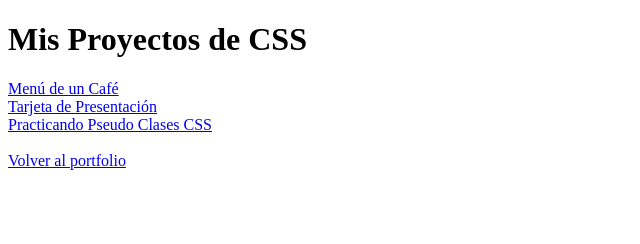
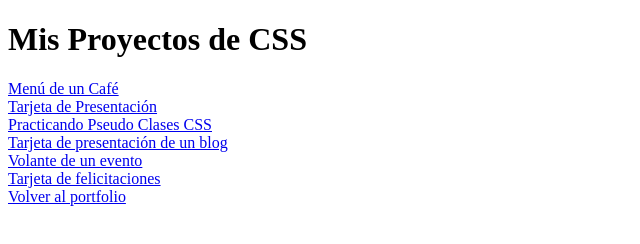
Before and after one commit to CFGGonzalezChavez/portfolio, a plain HTML site: page 02-CSS/index.html in a window 1280 px wide. Shown: the whole page, without its empty margins (0-640 px from the left). Drawn offline with Linux system fonts and the light colour scheme.

Commit message:
Actualice mi portfolio

```diff
--- a/02-CSS/index.html
+++ b/02-CSS/index.html
@@ -10,7 +10,9 @@
     <a href="./01-diseñando-un-menú-de-un-café/index.html">Menú de un Café</a><br>
     <a href="./02-tarjeta-de-presentación/index.html">Tarjeta de Presentación</a><br>
     <a href="./03-practicando-pseudo-clases-css/index.html">Practicando Pseudo Clases CSS</a><br>
-    <a href="./04-diseñando-una-tarjeta-de-publicación-de-un-blog/index.html"></a><br>
+    <a href="./04-diseñando-una-tarjeta-de-publicación-de-un-blog/index.html">Tarjeta de presentación de un blog</a><br>
+    <a href="./05-diseñando-volante-de-evento/index.html">Volante de un evento</a><br>
+    <a href="./06-diseñando-una-tarjeta-de-felicitaciones/index.html">Tarjeta de felicitaciones</a><br>
     <a href="../index.html">Volver al portfolio</a>
 </body>
 </html>
```
